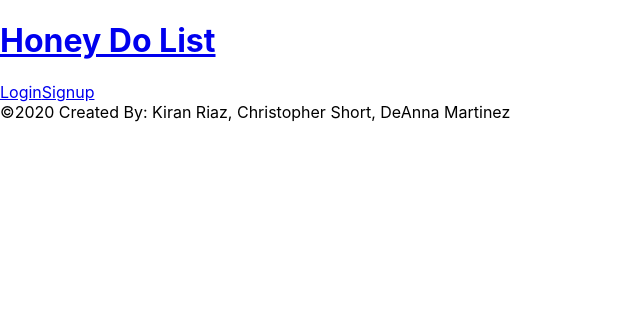
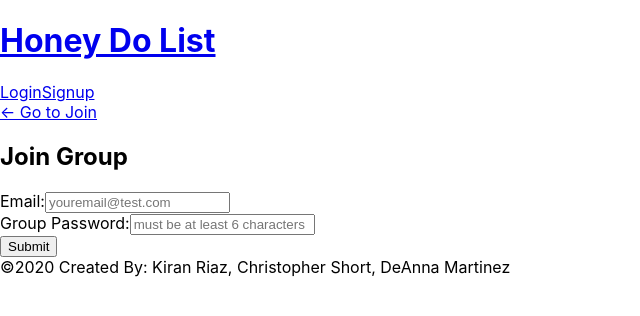
Before and after one commit to deannapi/honey-do-list, a React (Create React App) app in the folder client/: page /joingroup in a window 1280 px wide. Shown: the top 316 px of the page, without its empty margins (0-640 px from the left). Built offline with nearby package versions, Linux system fonts and the light colour scheme.

Commit message:
added reaction mutations and createGroup

```diff
--- a/client/src/App.js
+++ b/client/src/App.js
@@ -11,8 +11,8 @@ import Footer from "./components/Footer";
 import Chores from "./pages/Chores";
 import Signup from "./pages/Signup";
 import Login from "./pages/Login";
-import JoinGroup from './pages/JoinGroup';
-import MyGroup from './pages/MyGroup';
+import JoinGroup from "./pages/JoinGroup";
+import MyGroup from "./pages/MyGroup";
 
 const client = new ApolloClient({
   request: (operation) => {
@@ -26,7 +26,7 @@ const client = new ApolloClient({
   uri: "/graphql",
 });
 
-function App() {
+export default function App() {
   return (
     <ApolloProvider client={client}>
       <Router>
@@ -38,9 +38,9 @@ function App() {
               <Route exact path="/" component={Home} />
               <Route exact path="/login" component={Login} />
               <Route exact path="/signup" component={Signup} />
-              <Route exact path="/chores" page={Chores} />
-              <Route exact path="/joingroup" />
-              <Route exact path="/mygroup" />
+              <Route exact path="/chores" component={Chores} />
+              <Route exact path="/joingroup" component={JoinGroup} />
+              <Route exact path="/mygroup" component={MyGroup} />
             </Switch>
           </div>
           <Footer />
@@ -50,5 +50,3 @@ function App() {
     </ApolloProvider>
   );
 }
-
-export default App;
--- a/client/src/pages/JoinGroup.js
+++ b/client/src/pages/JoinGroup.js
@@ -0,0 +1,65 @@
+import React, { useState } from "react";
+import { useMutation } from "@apollo/react-hooks";
+import { Link } from "react-router-dom";
+import { JOIN_GROUP } from "../utils/mutations";
+import Auth from "../utils/auth";
+
+export default function JoinGroup(props) {
+  const [formState, setFormState] = useState({ email: "", password: "" });
+  const [joinGroup] = useMutation(JOIN_GROUP);
+
+  const handleFormSubmit = async (event) => {
+    event.preventDefault();
+    const mutationResponse = await joinGroup({
+      variables: {
+        email: formState.email,
+        password: formState.password,
+      },
+    });
+    const token = mutationResponse.data.joinGroup.token;
+    Auth.login(token);
+  };
+
+  const handleChange = (event) => {
+    const { name, value } = event.target;
+    setFormState({
+      ...formState,
+      [name]: value,
+    });
+  };
+
+  return (
+    <div className="container my-1">
+      <Link to="/join">← Go to Join</Link>
+
+      <h2>Join Group</h2>
+      <form onSubmit={handleFormSubmit}>
+        <div className="flex-row space-between my-2">
+          <label htmlFor="email">Email:</label>
+          <input
+            placeholder="youremail@test.com"
+            name="email"
+            type="email"
+            id="email"
+            onChange={handleChange}
+            autoComplete="on"
+          />
+        </div>
+        <div className="flex-row space-between my-2">
+          <label htmlFor="grpPwd">Group Password:</label>
+          <input
+            placeholder="must be at least 6 characters"
+            name="password"
+            type="password"
+            id="grpPwd"
+            onChange={handleChange}
+            autoComplete="on"
+          />
+        </div>
+        <div className="flex-row flex-end">
+          <button type="submit">Submit</button>
+        </div>
+      </form>
+    </div>
+  );
+}
--- a/client/src/pages/Login.js
+++ b/client/src/pages/Login.js
@@ -43,6 +43,7 @@ function Login(props) {
             type="email"
             id="email"
             onChange={handleChange}
+            autoComplete="on"
           />
         </div>
         <div className="flex-row space-between my-2">
@@ -53,6 +54,7 @@ function Login(props) {
             type="password"
             id="pwd"
             onChange={handleChange}
+            autoComplete="on"
           />
         </div>
         {
--- a/client/src/pages/MyGroup.js
+++ b/client/src/pages/MyGroup.js
@@ -4,27 +4,20 @@ import { Link } from "react-router-dom";
 import { CREATE_GROUP } from "../utils/mutations";
 import Auth from "../utils/auth";
 
-export default function assignGroup(props) {
-  const [formState, setFormState] = useState({
-    groupName: "",
-    groupPassword: "",
-  });
+export default function CreateGroup(props) {
+  const [formState, setFormState] = useState({ email: "", password: "" });
   const [createGroup] = useMutation(CREATE_GROUP);
 
   const handleFormSubmit = async (event) => {
     event.preventDefault();
-    try {
-      mutationResponse = await createGroup({
+    const mutationResponse = await createGroup({
       variables: {
-          groupName: formState.groupName,
-          groupPassword: formState.groupPassword,
+        email: formState.email,
+        password: formState.password,
       },
     });
     const token = mutationResponse.data.createGroup.token;
-      Auth.createGroup(token);
-    } catch (e) {
-      console.log(e);
-    }
+    Auth.login(token);
   };
 
   const handleChange = (event) => {
--- a/client/src/pages/Signup.js
+++ b/client/src/pages/Signup.js
@@ -14,6 +14,7 @@ export default function Signup(props) {
       variables: {
         email: formState.email,
         password: formState.password,
+        username: formState.username,
         firstName: formState.firstName,
         lastName: formState.lastName,
       },
@@ -44,6 +45,7 @@ export default function Signup(props) {
             type="firstName"
             id="firstName"
             onChange={handleChange}
+            autoComplete="on"
           />
         </div>
         <div className="flex-row space-between my-2">
@@ -54,6 +56,7 @@ export default function Signup(props) {
             type="lastName"
             id="lastName"
             onChange={handleChange}
+            autoComplete="on"
           />
         </div>
         <div className="">
@@ -64,6 +67,7 @@ export default function Signup(props) {
             type="text"
             id="username"
             onChange={handleChange}
+            autoComplete="on"
           />
         </div>
         <div className="flex-row space-between my-2">
@@ -74,6 +78,7 @@ export default function Signup(props) {
             type="email"
             id="email"
             onChange={handleChange}
+            autoComplete="on"
           />
         </div>
         <div className="flex-row space-between my-2">
@@ -84,6 +89,7 @@ export default function Signup(props) {
             type="password"
             id="pwd"
             onChange={handleChange}
+            autoComplete="on"
           />
         </div>
         <div className="flex-row flex-end">
@@ -93,4 +99,4 @@ export default function Signup(props) {
       {error && <div>Sign up failed.</div>}
     </div>
   );
-};
+}
--- a/client/src/utils/auth.js
+++ b/client/src/utils/auth.js
@@ -40,6 +40,14 @@ class AuthService {
     // this will reload the page and reset the state of the application
     window.location.assign('/');
   }
+
+  createGroup() {
+
+  }
+
+  joinGroup() {
+
+  }
 }
 
 export default new AuthService();
--- a/client/src/utils/mutations.js
+++ b/client/src/utils/mutations.js
@@ -55,3 +55,17 @@ export const JOIN_GROUP = gql`
     }
   }
 `;
+
+export const ADD_REACTION = gql`
+  mutation addReaction($commentId: ID!, $commentBody: String!) {
+    addReaction(commentId: $commentId, commentBody: $commentBody) {
+      _id
+      reactions {
+        _id
+        reactionBody
+        createdAt
+        username
+      }
+    }
+  }
+`;
--- a/package.json
+++ b/package.json
@@ -10,6 +10,7 @@
     "@testing-library/react": "^9.5.0",
     "@testing-library/user-event": "^7.2.1",
     "apollo-boost": "^0.4.9",
+    "apollo-client": "^2.6.10",
     "express": "^4.17.1",
     "graphql": "^15.3.0",
     "graphql-tag": "^2.11.0",
```
Also changed, not shown: 2 other files (tests, documents, lock files or other folders). Lines whose indentation alone changed are shown as unchanged.
